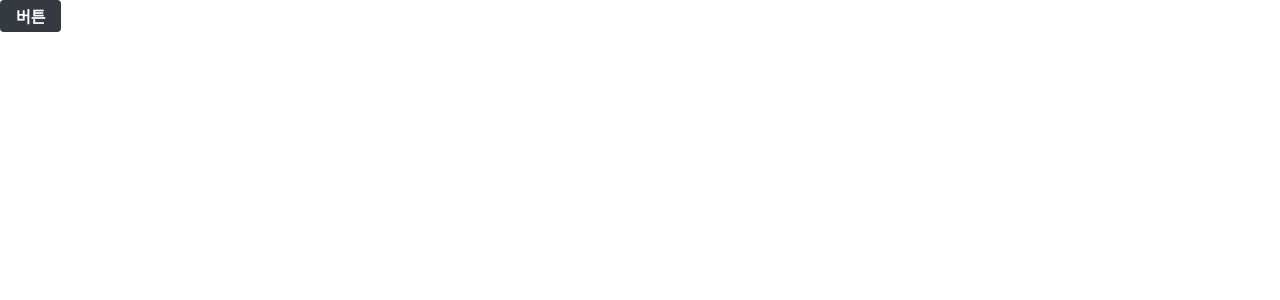
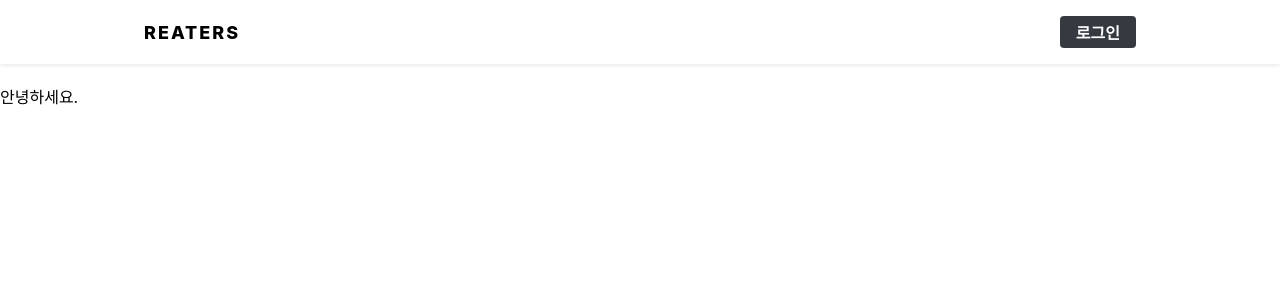
Before and after one commit to kangdari/Blog-Frontend, a React (Create React App) app: page / in a window 1280 px wide. Shown: the top 300 px of the page. Built offline with nearby package versions, Linux system fonts and the light colour scheme.

Commit message:
Header 컴포넌트 작성 && 렌더링

```diff
--- /dev/null
+++ b/src/components/common/Header.js
@@ -0,0 +1,51 @@
+import React from 'react';
+import styled from 'styled-components';
+import Responsive from './Responsive';
+import Button from './Button';
+
+const HeaderBlock = styled.div`
+    position: fixed;
+    width: 100%;
+    background: white;
+    box-shadow: 0px 2px 4px rgba(0, 0, 0, 0.08);
+`;
+
+// Responsive 컴포넌트의 속성에 스타일을 추가해서 새로운 컴포넌트 작성
+const Wrapper = styled(Responsive)`
+    height: 4rem;
+    display: flex;
+    align-items: center;
+    justify-content: space-between; // 자식 엘리멘트 사이 여백 최대화
+    .logo{
+        font-size: 1.125rem;
+        font-weight: 800;
+        letter-spacing: 2px;
+    }
+    .right{
+        display: flex;
+        align-items: right;
+    }
+`;
+
+// 헤더가 fixed로 되어 있기 때문에 페이지의 콘텐츠가 4rem 아래에 나타나도록 해 주는
+const Spacer = styled.div`
+    height: 4rem;
+`;
+
+const Header = () => {
+    return(
+        <>
+            <HeaderBlock>
+                <Wrapper>
+                    <div className="logo">REATERS</div>
+                    <div className="right">
+                        <Button>로그인</Button>
+                    </div>
+                </Wrapper>
+            </HeaderBlock>;
+            <Spacer/>
+        </>
+    )
+};
+
+export default Header;
--- a/src/components/common/Responsive.js
+++ b/src/components/common/Responsive.js
@@ -8,9 +8,9 @@ const ResponsiveBlock = styled.div`
     margin: 0 auto;
 
     // 브라우저 크기에 따른 가로 크기 변경
-    // 1024px 이하, 아이패드, 랩탑
+    // 768px ~ 1024px, 아이패드, 랩탑
     @media (max-width: 1024px) {
-        widht: 768px;
+        width: 768px;
     }
     // Mobile Device
     // 768px 이하
--- a/src/pages/PostListPage.js
+++ b/src/pages/PostListPage.js
@@ -1,9 +1,12 @@
 import React from 'react';
-import Button from '../components/common/Button'
+import Header from '../components/common/Header';
 
 const PostListPage = () => {
     return(
-        <Button>버튼</Button>
+        <>
+            <Header/>
+            <div>안녕하세요.</div>
+        </>
     )
 };
 
```
Also changed, not shown: src/components/base/Header.js (deleted, +0 -14 lines), 1 other file (tests, documents, lock files or other folders).
